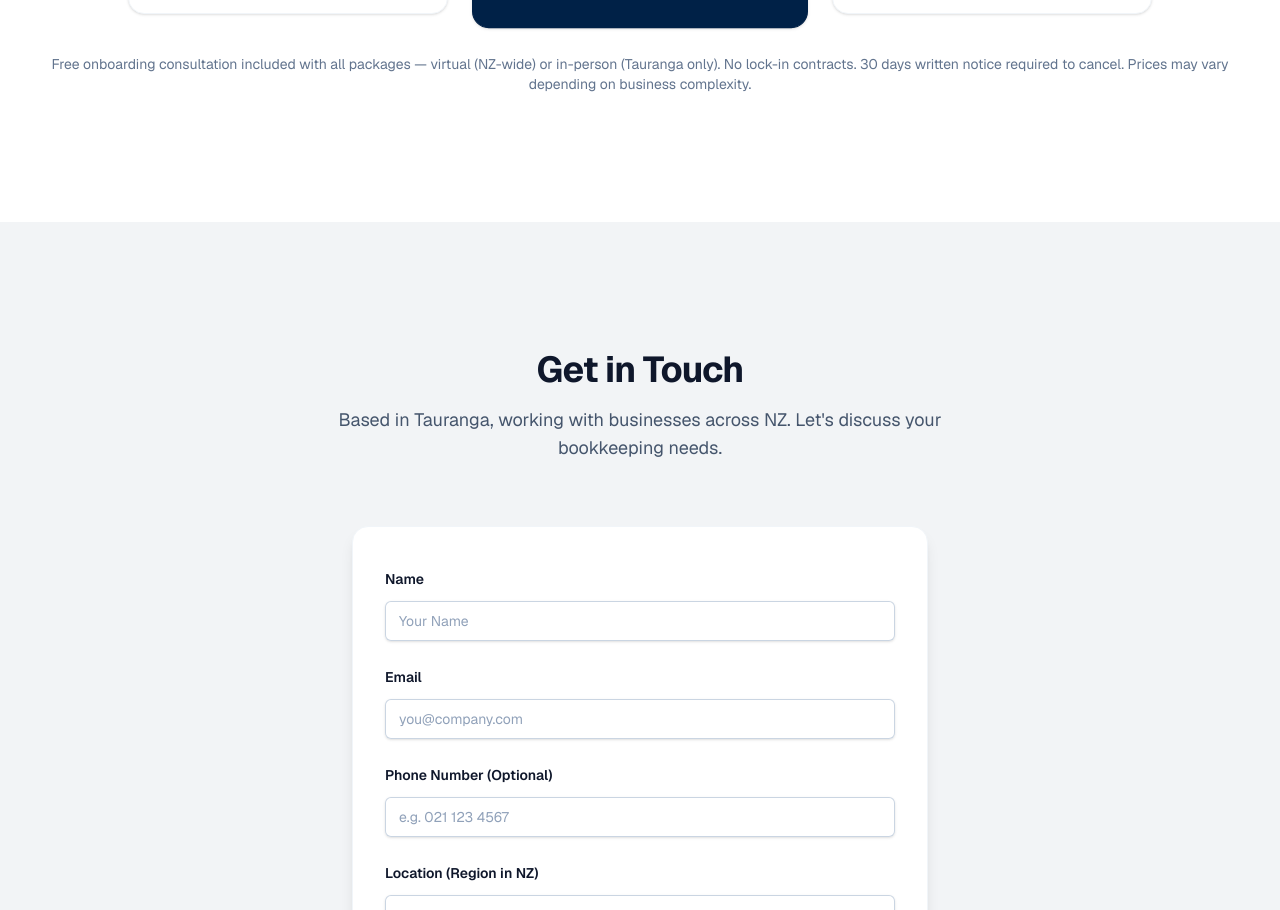
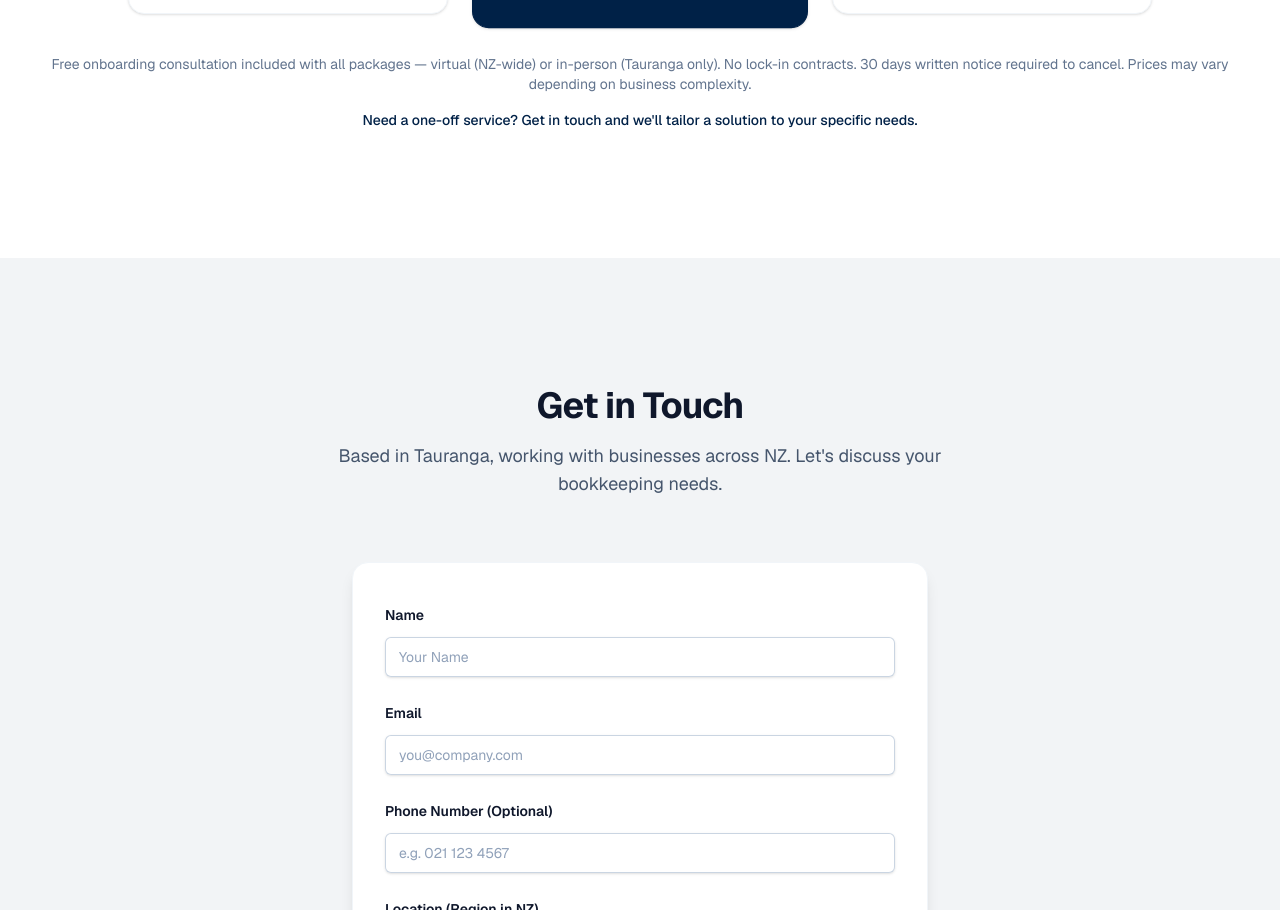
Before and after one commit to Luizjr9292/danni-bookkeeping, a Next.js app: page / in a window 1280 px wide. Shown: the part 4996-5906 px from the top of the page. Built offline with nearby package versions, Linux system fonts and the light colour scheme.

Commit message:
Update Pricing.tsx

```diff
--- a/src/components/sections/Pricing.tsx
+++ b/src/components/sections/Pricing.tsx
@@ -4,7 +4,6 @@ import { useLanguage } from '@/contexts/LanguageContext';
 
 export function Pricing() {
     const { t } = useLanguage();
-
     return (
         <section id="pricing" className="bg-white py-20 sm:py-32">
             <div className="mx-auto max-w-7xl px-4 sm:px-6 lg:px-8">
@@ -37,6 +36,7 @@ export function Pricing() {
                     })}
                 </div>
                 <p className="mt-10 text-center text-sm text-slate-500">{t.pricing.note}</p>
+                <p className="mt-4 text-center text-sm font-medium text-primary">{t.pricing.oneOff}</p>
             </div>
         </section>
     );
```
